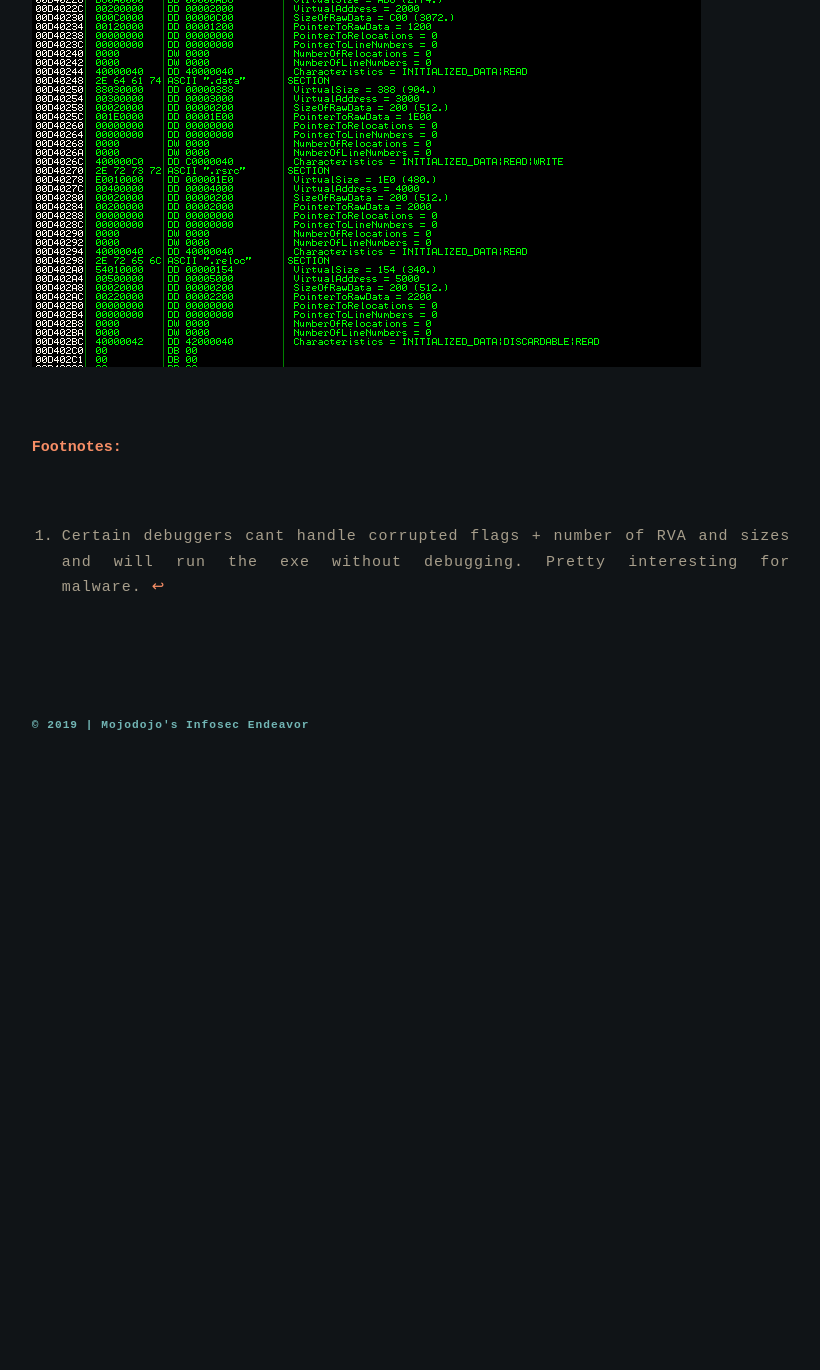
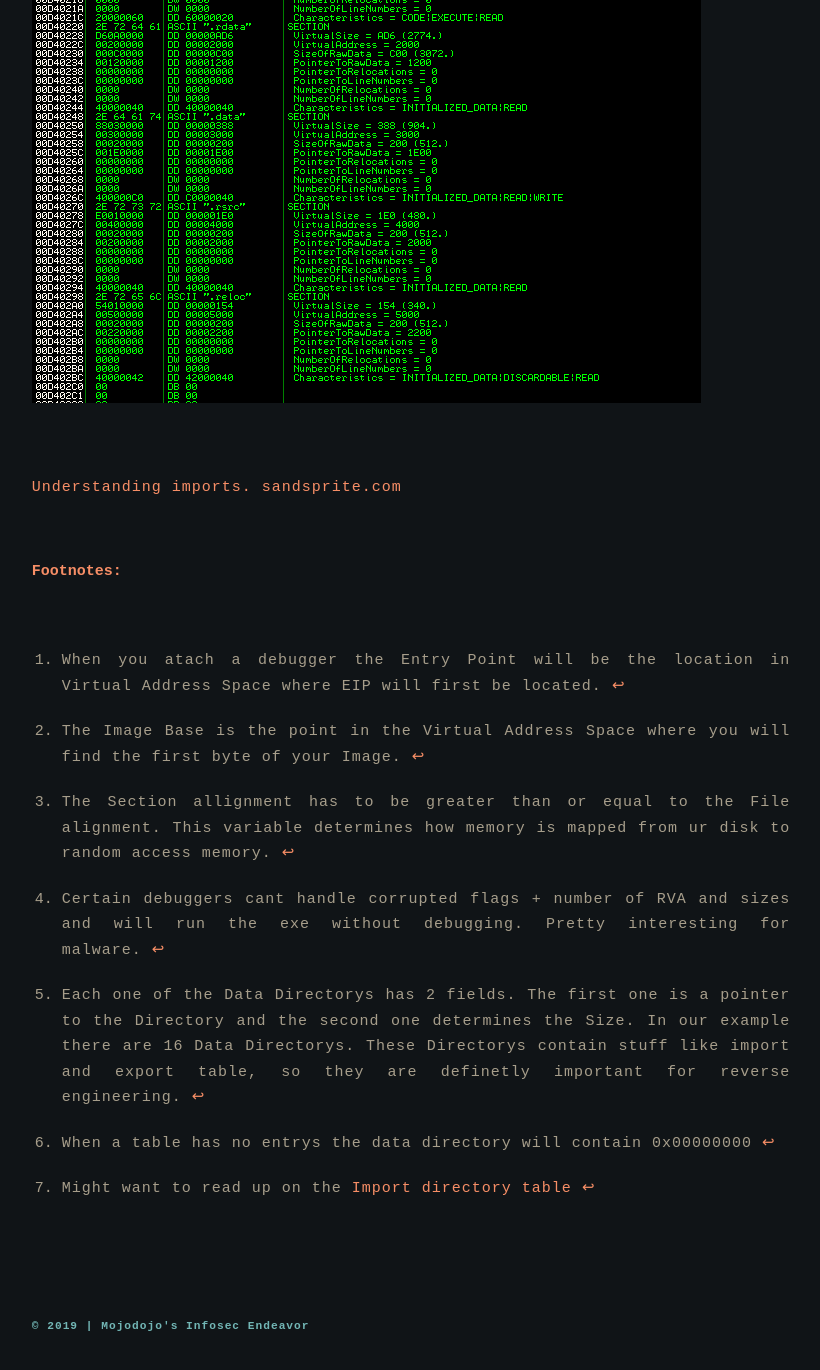
Before and after one commit to mojodojo101/mojo_blog, a Jekyll site: the page built from all_collections/_posts/2020-06-02-PortableExecutable.md, in a window 1280 px wide and 1400 px high, scrolled down 9127 px. Shown: the top 1370 px of the window, without its empty margins (229-1049 px from the left). Built offline with Jekyll 4.4.1, drawn with Linux system fonts in a browser that asks for light colours; before the commit the page ends 9926 px from its top, so only the background shows below that; some of the changed text lies outside the part shown.

Commit message:
fixed foot notes

```diff
--- a/all_collections/_posts/2020-06-02-PortableExecutable.md
+++ b/all_collections/_posts/2020-06-02-PortableExecutable.md
@@ -120,7 +120,7 @@ The Last 128 bytes contain the Data Directory
 |0x0138           |0x00100000      |Section Alignment [^3]			   |
 |0x013c           |0x00020000      |File Alignment                     |
 |0x0140+16 bytes  | versions       |A bunch of version Stuff           |
-|0x0150           |0x00600000      |Size of Image [^4]                 |
+|0x0150           |0x00600000      |Size of Image 	                   |
 |0x0154           |0x00400000      |Size of Headers                    |
 |0x0158           |0x00000000      |CheckSum                           |
 |0x015c           |0x0300          |Subsytem                           |
@@ -153,17 +153,17 @@ In our case we have 16 Data Directory Entrys
 |0x017c			  |0x00000000	   |Export Table Size=0				   |
 |0x0180			  |0x4c250000	   |Import Table Address   [^11]	   |
 |0x0184			  |0xA0000000	   |Import Table Size=10			   |
-|0x0188			  |0x00400000	   |Resource Table  [^12]		  	   |
+|0x0188			  |0x00400000	   |Resource Table Address 		  	   |
 |0x018c			  |0xE0010000	   |Resource Table Size				   |
-|0x0190			  |0x00000000	   |Exeption Table Address	[^13]	   |
+|0x0190			  |0x00000000	   |Exeption Table Address			   |
 |0x0194			  |0x00000000	   |Exception Table Size			   |
-|0x0198			  |0x00000000	   |Certificate Table Address [^14]    |
+|0x0198			  |0x00000000	   |Certificate Table Address 	       |
 |0x019c			  |0x00000000	   |Certificate Table Size			   |
-|0x01a0			  |0x00500000	   |Relocation Table Address [^15]	   |
+|0x01a0			  |0x00500000	   |Relocation Table Address 		   |
 |0x01a4			  |0x54010000	   |Relocation Table Size			   |
-|0x01a8			  |0x20210000	   |Debug Data Address	[^16]		   |
+|0x01a8			  |0x20210000	   |Debug Data Address				   |
 |0x01ac			  |0x70000000	   |Debug Data Size					   |
-|0x01b0			  |0x00000000	   |Architecture Data Address [^17]	   |
+|0x01b0			  |0x00000000	   |Architecture Data Address 		   |
 |0x01b4			  |0x00000000	   |Architecture Data Size			   |
 |0x01b8			  |0x00000000	   |Global Pointer Address			   |
 |0x01bc		      |0x00000000	   |Must be 0						   |
@@ -210,7 +210,14 @@ In our case we have 16 Data Directory Entrys
 
 ![Pe Sections. Immunity](/mojo_blog/assets/pictures/portable-executable/pe-debugger-sections.PNG)
 
+[Understanding imports. sandsprite.com](http://www.sandsprite.com/CodeStuff/Understanding_imports.html)
+
 #### Footnotes:
 
-
+[^1]: When you atach a debugger the Entry Point will be the location in Virtual Address Space where EIP will first be located.
+[^2]: The Image Base is the point in the Virtual Address Space where you will find the first byte of your Image.
+[^3]: The Section allignment has to be greater than  or equal to the File alignment. This variable determines how memory is mapped from ur disk to random access memory.
 [^6]: Certain debuggers cant handle corrupted flags + number of RVA and sizes and will run the exe without debugging. Pretty interesting for malware.
+[^7]: Each one of the Data Directorys has 2 fields. The first one is a pointer to the Directory and the second one determines the Size. In our example there are 16 Data Directorys. These Directorys contain stuff like import and export table, so they are definetly important for reverse engineering.
+[^10]: When a table has no entrys the data directory will contain 0x00000000
+[^11]: Might want to read up on the [Import directory table](https://docs.microsoft.com/en-us/windows/win32/debug/pe-format#import-directory-table)
```
